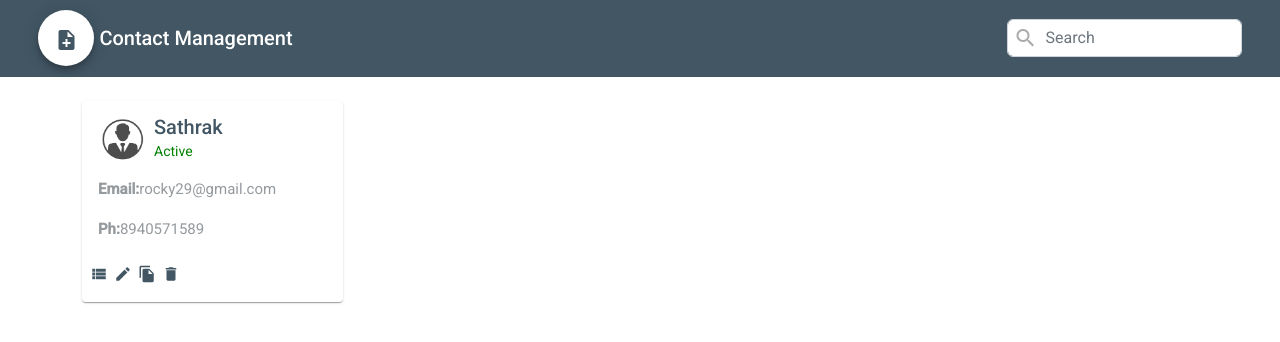
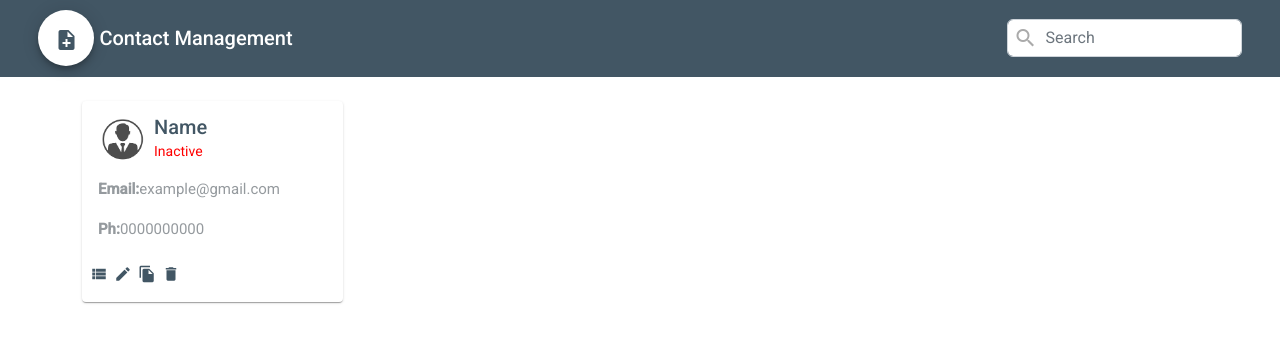
Before and after one commit to kpranjith18/contactmanagement, an Angular app: page / in a window 1280 px wide. Shown: the top 342 px of the page. Built offline with nearby package versions, Linux system fonts and the light colour scheme.

Commit message:
Add files via upload

```diff
--- a/src/app/app.component.html
+++ b/src/app/app.component.html
@@ -25,26 +25,26 @@
           <mat-card-title>New Contact</mat-card-title>
           <mat-form-field class="example-full-width" appearance="fill">
             <mat-label>Name</mat-label>
-            <input matInput [(ngModel)]="contactform.cname" name="name">
+            <input matInput [(ngModel)]="addcontactform.cname" name="name">
           </mat-form-field>
           <mat-form-field class="example-full-width">
             <mat-label>Phone</mat-label>
-            <input matInput [(ngModel)]="contactform.phone" name="phone">
+            <input matInput [(ngModel)]="addcontactform.phone" name="phone">
           </mat-form-field>
           <mat-form-field class="example-full-width" appearance="fill">
             <mat-label>EMAIL</mat-label>
-            <input matInput [(ngModel)]="contactform.email" name="email">
+            <input matInput [(ngModel)]="addcontactform.email" name="email">
           </mat-form-field>
           <mat-form-field class="example-full-width">
             <mat-label>About</mat-label>
-            <textarea matInput [(ngModel)]="contactform.comments" name="commments"></textarea>
+            <textarea matInput [(ngModel)]="addcontactform.comments" name="commments"></textarea>
           </mat-form-field>
-          <mat-radio-group name="flavors" [(ngModel)]="contactform.gender">
+          <mat-radio-group name="flavors" [(ngModel)]="addcontactform.gender">
             <mat-radio-button class="mb-2" value="1" checked="true">Male </mat-radio-button>&nbsp;
             <mat-radio-button class="mb-2" value="2">Female</mat-radio-button>
           </mat-radio-group>
           <br>
-          <button mat-raised-button class="pl-3" (click)="onsubmit(0)">ADD</button>&nbsp;
+          <button mat-raised-button class="pl-3" (click)="onsubmit('new')">ADD</button>&nbsp;
           <button mat-raised-button (click)="showcontact()">CANCEL</button>
         </mat-card>
       </div>
@@ -61,7 +61,7 @@
             <img *ngIf="item.gender==2" src="assets/image/female.png">
             <img *ngIf="item.gender==1" src="assets/image/male.png">
           </div>
-          <mat-card-title class="themecolor" [innerHTML]="item.cname.substring(0,12)"></mat-card-title>
+          <mat-card-title class="themecolor" [innerHTML]="item.cname"></mat-card-title>
           <mat-card-subtitle style="color: green;" *ngIf="item.status=='active'">Active</mat-card-subtitle>
           <mat-card-subtitle style="color: red;" *ngIf="item.status=='inactive'">Inactive</mat-card-subtitle>
         </mat-card-header>
@@ -122,7 +122,7 @@
             <mat-radio-button class="mb-2" value="active">Active</mat-radio-button>&nbsp;
             <mat-radio-button class="mb-2" value="inactive" checked>Inactive</mat-radio-button>
           </mat-radio-group><br>
-          <button mat-raised-button class="pl-3" (click)="onsubmit(contactform.id)">ADD</button>&nbsp;
+          <button mat-raised-button class="pl-3" (click)="onsubmit('edit')">ADD</button>&nbsp;
           <button mat-raised-button (click)="showcontact()">CANCEL</button>
         </mat-card>
       </div>
@@ -138,33 +138,33 @@
       </div>
       <div class="col-md-6">
         <mat-card class="card txtcenter">
-          <mat-card-title>Clone {{contactform.cname}}</mat-card-title>
+          <mat-card-title>Clone {{clonecontactform.cname}}</mat-card-title>
           <mat-form-field class="example-full-width">
             <mat-label>Name</mat-label>
-            <input matInput [(ngModel)]="contactform.cname" name="name">
+            <input matInput [(ngModel)]="clonecontactform.cname" name="name">
           </mat-form-field>
           <mat-form-field class="example-full-width">
             <mat-label>Phone</mat-label>
-            <input matInput [(ngModel)]="contactform.phone" name="phone">
+            <input matInput [(ngModel)]="clonecontactform.phone" name="phone">
           </mat-form-field>
           <mat-form-field class="example-full-width">
             <mat-label>EMAIL</mat-label>
-            <input matInput [(ngModel)]="contactform.email" name="email">
+            <input matInput [(ngModel)]="clonecontactform.email" name="email">
           </mat-form-field>
           <mat-form-field class="example-full-width">
             <mat-label>About</mat-label>
-            <textarea matInput [(ngModel)]="contactform.comments" name="commments"></textarea>
+            <textarea matInput [(ngModel)]="clonecontactform.comments" name="commments"></textarea>
           </mat-form-field>
-          <mat-radio-group name="gender" [(ngModel)]="contactform.gender" *ngIf="contactform.gender==1">
+          <mat-radio-group name="gender" [(ngModel)]="clonecontactform.gender" *ngIf="clonecontactform.gender==1">
             <mat-radio-button class="mb-2" value="1" checked>Male</mat-radio-button>&nbsp;
             <mat-radio-button class="mb-2" value="2">Female</mat-radio-button>
           </mat-radio-group>
-          <mat-radio-group name="gender" [(ngModel)]="contactform.gender" *ngIf="contactform.gender==2">
+          <mat-radio-group name="gender" [(ngModel)]="clonecontactform.gender" *ngIf="clonecontactform.gender==2">
             <mat-radio-button class="mb-2" value="1">Male </mat-radio-button>&nbsp;
             <mat-radio-button class="mb-2" value="2" checked>Female</mat-radio-button>
           </mat-radio-group>
           <br>
-          <button mat-raised-button class="pl-3" (click)="onsubmit(contactform.id)">ADD</button>&nbsp;
+          <button mat-raised-button class="pl-3" (click)="onsubmit('clone')">ADD</button>&nbsp;
           <button mat-raised-button (click)="showcontact()">CANCEL</button>
         </mat-card>
       </div>
--- a/src/app/app.component.ts
+++ b/src/app/app.component.ts
@@ -13,6 +13,8 @@ export class AppComponent {
   editcontact: boolean = false;
   addcontact: boolean = false;
   contactform: any = {};
+  addcontactform: any = {};
+  clonecontactform:any={};
   ngOnInit() {
     this.load();
     this.showcontact();
@@ -22,21 +24,11 @@ export class AppComponent {
       console.log('No contact Found... Creating...');
       let con = [
         {
-          id: 1,
-          cname: 'Sathrak',
-          email: 'rocky29@gmail.com',
-          phone: '8940571589',
-          comments: 'Friends ',
-          gender: '1',
-          status: 'active'
+          id: 1, cname: 'Name', email: 'example@gmail.com', phone: '0000000000', comments: 'about', gender: '1', status: 'inactive'
         }
-
       ];
-
       localStorage.setItem('contactdata', JSON.stringify(con));
       return
-    } else {
-      console.log('Found employees...');
     }
   }
   edituser(id: any) {
@@ -60,9 +52,8 @@ export class AppComponent {
     this.contactdetails = JSON.parse(localStorage.getItem("contactdata")!);
     for (let find of this.contactdetails) {
       if (find.id == id) {
-        this.contactform = find;
-        console.log(this.contactform);
-this.contactform.id=0;
+        this.clonecontactform = find;
+        this.clonecontactform.id = 0;
       }
     }
   }
@@ -74,10 +65,10 @@ this.contactform.id=0;
     this.addcontact = false;
   }
   addcontacts() {
+
     this.contactstatus = false;
     this.editcontact = false;
     this.addcontact = true;
-    this.contactform = [];
   }
 
   openDialog(id: any) {
@@ -98,28 +89,33 @@ this.contactform.id=0;
     });
   }
   onsubmit(condition: any) {
+    if (condition == 'new') {
+      this.contactform = this.addcontactform;
+      console.log(this.contactform);
+
+    }
+    else if(condition=='clone')
+    {
+      console.log("clone co");
+      console.log(this.contactform);
+
+      this.contactform =this.clonecontactform;
+    }
     if (this.contactform.cname == null || this.contactform.cname == '') {
       this.presentToast('Enter name');
-    }
-    else if (this.contactform.email == null || this.contactform.email == '') {
-      this.presentToast('Enter  mail id');
-    }
-    else if (this.validateEmail(this.contactform.email) == false) {
-      this.presentToast('Enter valid email Address');
-    }
-    else if (this.contactform.phone == null || this.contactform.phone == '') {
+    } else if (this.contactform.phone == null || this.contactform.phone == '') {
       this.presentToast('Enter phone number');
     } else if (this.validateMobileNumber(this.contactform.phone) == false) {
       this.presentToast('Enter valid phone number');
-    } else if (this.contactform.comments == null || this.contactform.comments == '') {
+    } else if (this.contactform.email == null || this.contactform.email == '') {
+      this.presentToast('Enter  mail id');
+    }else if (this.validateEmail(this.contactform.email) == false) {
+      this.presentToast('Enter valid email Address');
+    }else if (this.contactform.comments == null || this.contactform.comments == '') {
       this.presentToast('Enter comments ');
-    }
-    else if (this.contactform.gender == null || this.contactform.gender == '') {
+    }else if (this.contactform.gender == null || this.contactform.gender == '') {
       this.presentToast('Select gender');
-    }
-    else if (condition != 0) {
-      console.log(this.contactform, "Ranjith");
-
+    }else if (condition == 'edit') {
       let a = JSON.parse(localStorage.getItem("contactdata")!);
       for (let i = 0; i < a.length; i++) {
         if (a[i].id == this.contactform.id) {
@@ -129,20 +125,19 @@ this.contactform.id=0;
         }
       }
       localStorage.setItem("contactdata", JSON.stringify(a));
+      this.showcontact();
     }
     else {
       let a = JSON.parse(localStorage.getItem("contactdata")!);
       this.contactform.id = a.length + 1;
       this.contactform.status = "active";
-      console.log(this.contactform);
-      a.push(this.contactform);
+      a.unshift(this.contactform);
       localStorage.setItem("contactdata", JSON.stringify(a));
-      this.contactform = [];
+
       this.showcontact();
     }
-    this.showcontact();
+
   }
-
   //Additional User
   presentToast(msg: string, duration: number = 3000) {
     let toast = msg;
--- a/src/app/deleteconfirmation.html
+++ b/src/app/deleteconfirmation.html
@@ -1,4 +1,11 @@
-<div style="text-align: center;">
+<div *ngIf="data.id==1">
+  <h1 mat-dialog-title>Sorry....!</h1>
+<div mat-dialog-content>You can't delete demo contact</div>
+<div mat-dialog-actions>
+  <button mat-button mat-dialog-close>Close</button>
+</div>
+</div>
+<div style="text-align: center;" *ngIf="data.id!=1">
     <h1 mat-dialog-title >     <img  class="contactimg"src="assets/image/delete.png" style="width: 15%;" alt="contact"></h1>
 <div mat-dialog-content>
     <h1>Are you sure?</h1>
```
